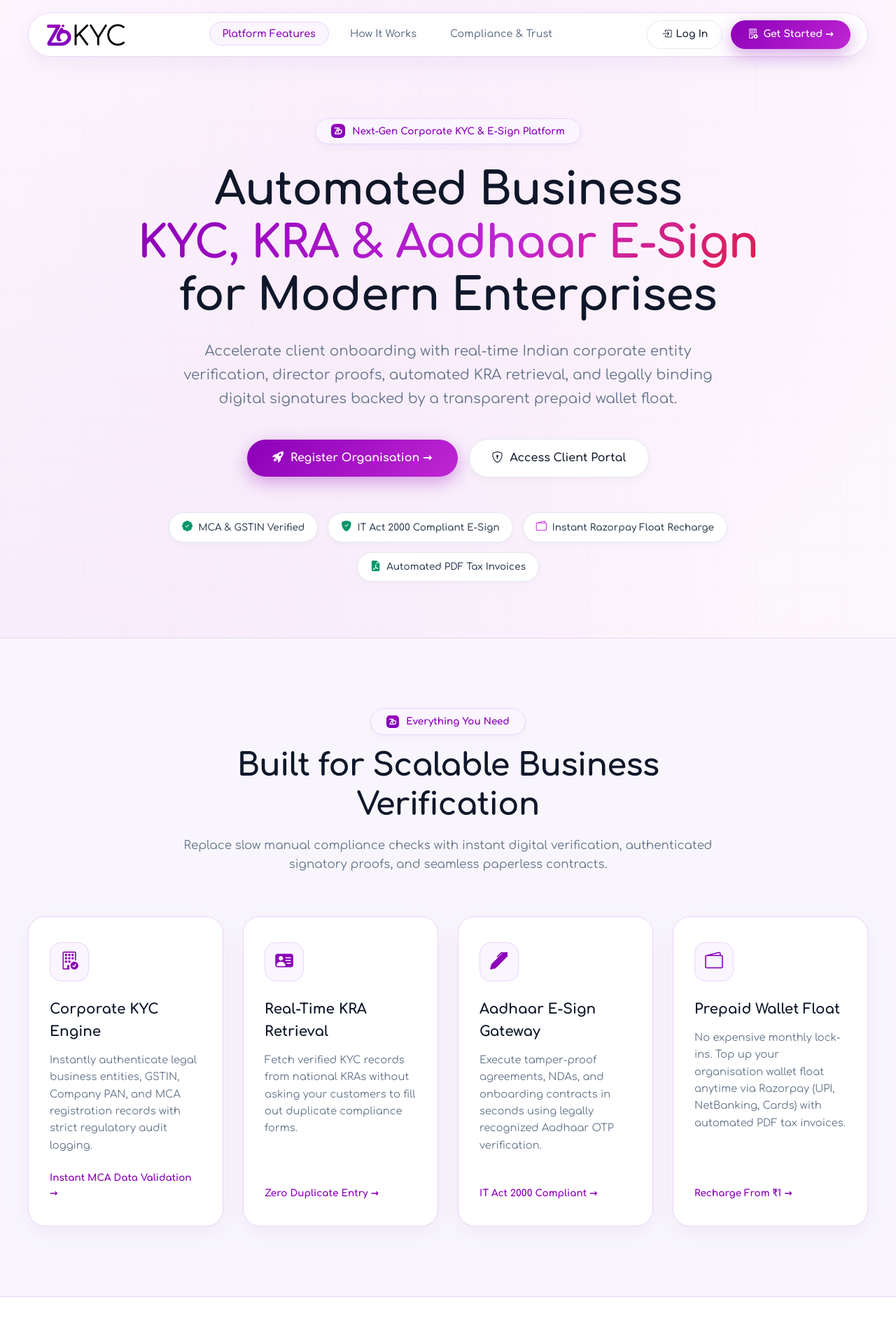
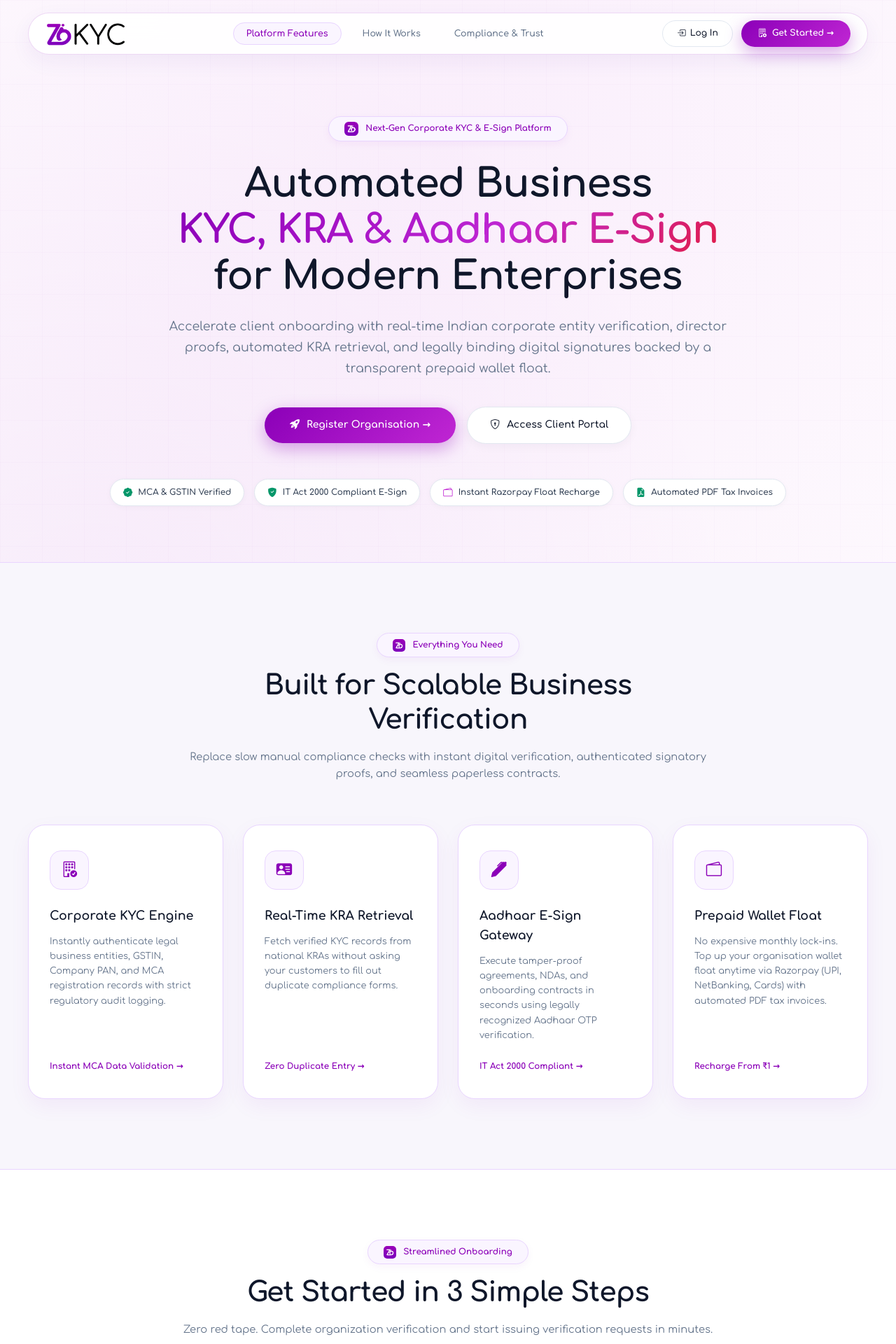
Before and after one commit to vijayvaishnav1011/zoikyc, a Flask app: page / in a window 1280 px wide. Shown: the top 1920 px of the page at 70% size. Run offline with Flask 3, Linux system fonts and the light colour scheme.

Commit message:
Decrease global base font size by 2px (from 16px to 14px) across the entire application

```diff
--- a/app/static/css/style.css
+++ b/app/static/css/style.css
@@ -48,7 +48,15 @@
   padding: 0;
 }
 
+html {
+  font-size: 14px; /* Decreased font size by 2px across the entire application (from standard 16px to 14px) */
+  scroll-behavior: smooth;
+  max-width: 100%;
+  overflow-x: hidden;
+}
+
 body {
+  font-size: 14px;
   font-family: var(--font-main);
   background-color: var(--bg-body);
   color: var(--text-dark);
@@ -938,6 +946,10 @@ body {
   .auth-split-right {
     width: 100%;
     flex: 0 0 auto;
+    padding: 30px 24px;
+  }
+}
+
 /* Global Mobile & Overflow Protection */
 html, body {
   max-width: 100%;
--- a/app/templates/landing.html
+++ b/app/templates/landing.html
@@ -44,6 +44,7 @@
     }
 
     html {
+      font-size: 14px;
       scroll-behavior: smooth;
       max-width: 100%;
       overflow-x: hidden;
@@ -56,6 +57,7 @@
     }
 
     body.landing-body {
+      font-size: 14px;
       background-color: var(--zoi-light-bg);
       color: var(--zoi-text-dark);
       font-family: var(--zoi-font);
```
